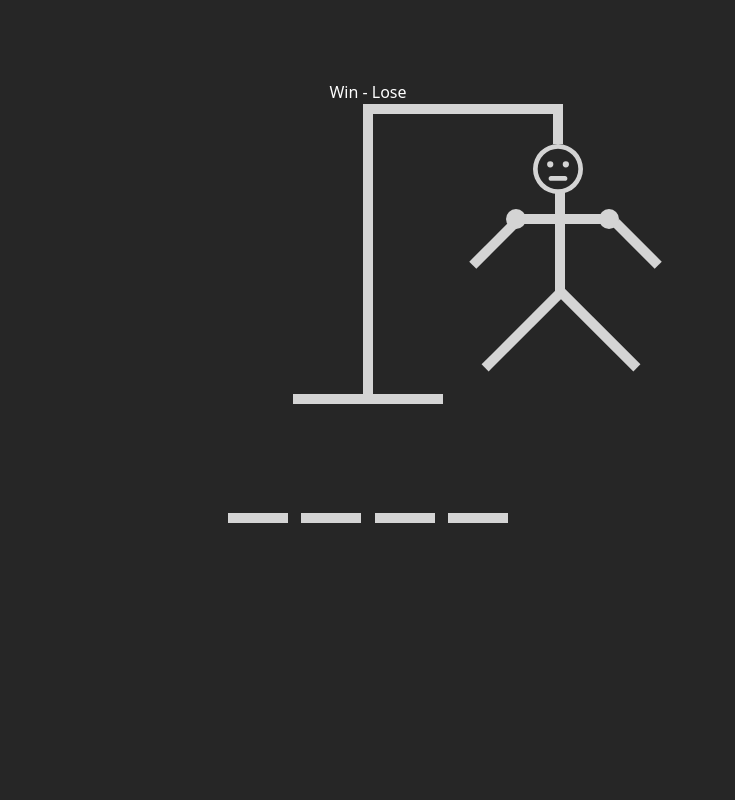
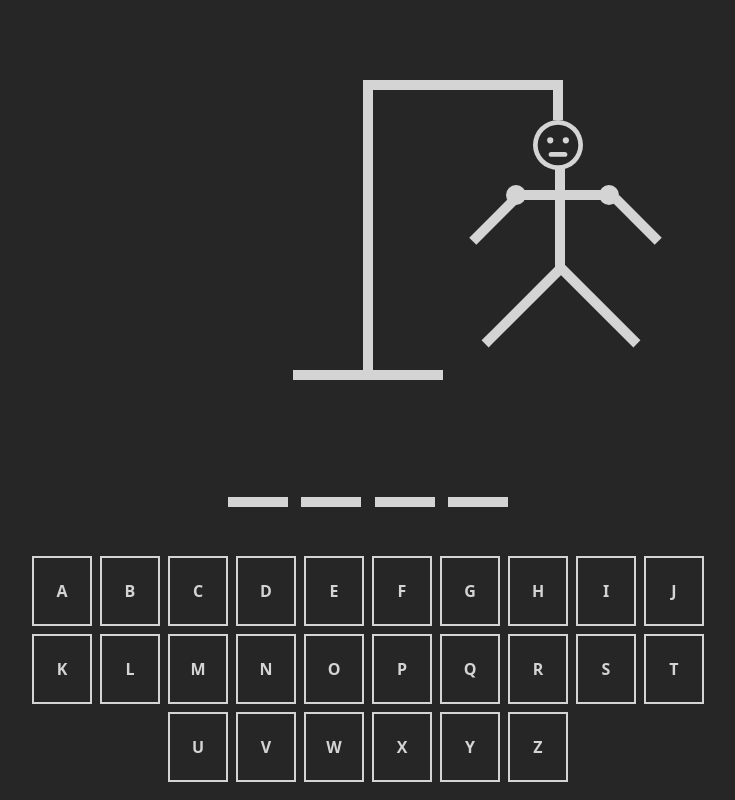
Before and after one commit to enesyagmur/adam-asmaca, a React (Vite) app: page /game in a window 1280 px wide. Shown: the whole page, without its empty margins (272-1007 px from the left). Built offline with nearby package versions, Linux system fonts and the light colour scheme.

Commit message:
keyboard tasarımı yapıldı

```diff
--- a/src/App.css
+++ b/src/App.css
@@ -9,3 +9,7 @@
 .guess-line {
   @apply w-[60px] h-[10px] bg-neutral-300;
 }
+
+.keyboard-button {
+  @apply w-[60px] h-[70px] font-bold bg-transparent border-2 text-neutral-300 border-neutral-300 text-center m-1 hover:bg-neutral-300 hover:text-neutral-800;
+}
--- a/src/App.tsx
+++ b/src/App.tsx
@@ -1,8 +1,6 @@
 import { useState } from "react";
 import "./App.css";
 import words from "./wordList.json";
-import Result from "./components/Result";
-
 import Keyboard from "./components/Keyboard";
 import Hangman from "./components/hangman/Hangman";
 import Guess from "./components/Guess";
@@ -17,7 +15,6 @@ function App() {
 
   return (
     <div className="w-full h-screen flex flex-col items-center bg-neutral-800 text-white p-0 lg:p-20">
-      <Result />
       <Hangman />
       <Guess />
       <Keyboard />
--- a/src/components/Guess.tsx
+++ b/src/components/Guess.tsx
@@ -1,6 +1,6 @@
 const Guess = () => {
   return (
-    <div className="w-full h-[100px] flex flex-col items-center justify-between mt-6">
+    <div className="w-full h-[100px] flex flex-col items-center justify-between mt-8">
       <div className="w-3/12 h-[80px] flex items-center justify-between">
         <input type="text" maxLength={1} className="guess-input" />
         <input type="text" maxLength={1} className="guess-input" />
--- a/src/components/Keyboard.tsx
+++ b/src/components/Keyboard.tsx
@@ -1,5 +1,42 @@
 const Keyboard = () => {
-  return <div className="w-6/12 h-[200px]"></div>;
+  const letters: string[] = [
+    "A",
+    "B",
+    "C",
+    "D",
+    "E",
+    "F",
+    "G",
+    "H",
+    "I",
+    "J",
+    "K",
+    "L",
+    "M",
+    "N",
+    "O",
+    "P",
+    "Q",
+    "R",
+    "S",
+    "T",
+    "U",
+    "V",
+    "W",
+    "X",
+    "Y",
+    "Z",
+  ];
+
+  return (
+    <div className="w-8/12  flex flex-wrap justify-center mt-10 ">
+      {letters.map((letter, index) => (
+        <button className="keyboard-button" key={index}>
+          {letter}
+        </button>
+      ))}
+    </div>
+  );
 };
 
 export default Keyboard;
--- a/src/components/Result.tsx
+++ /dev/null
@@ -1,5 +0,0 @@
-const Result = () => {
-  return <div>Win - Lose </div>;
-};
-
-export default Result;
```
